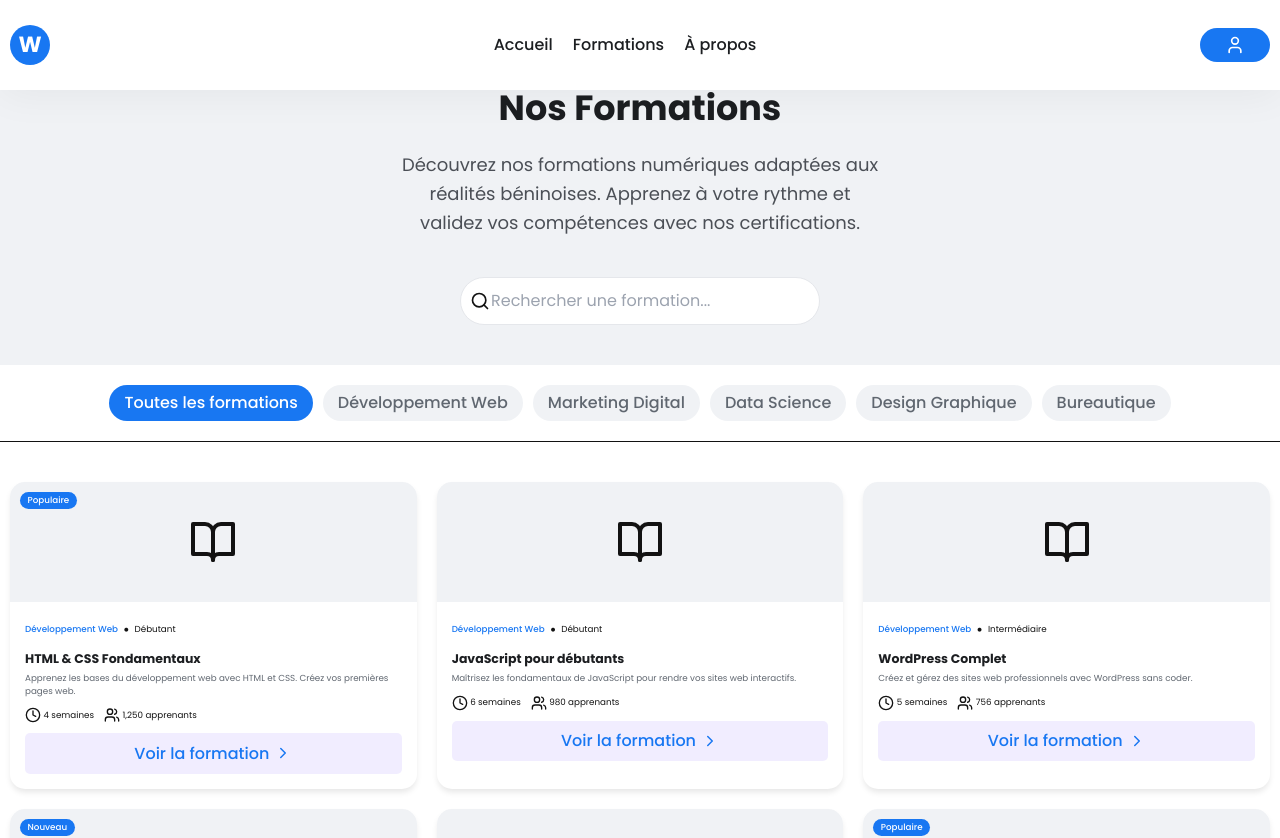
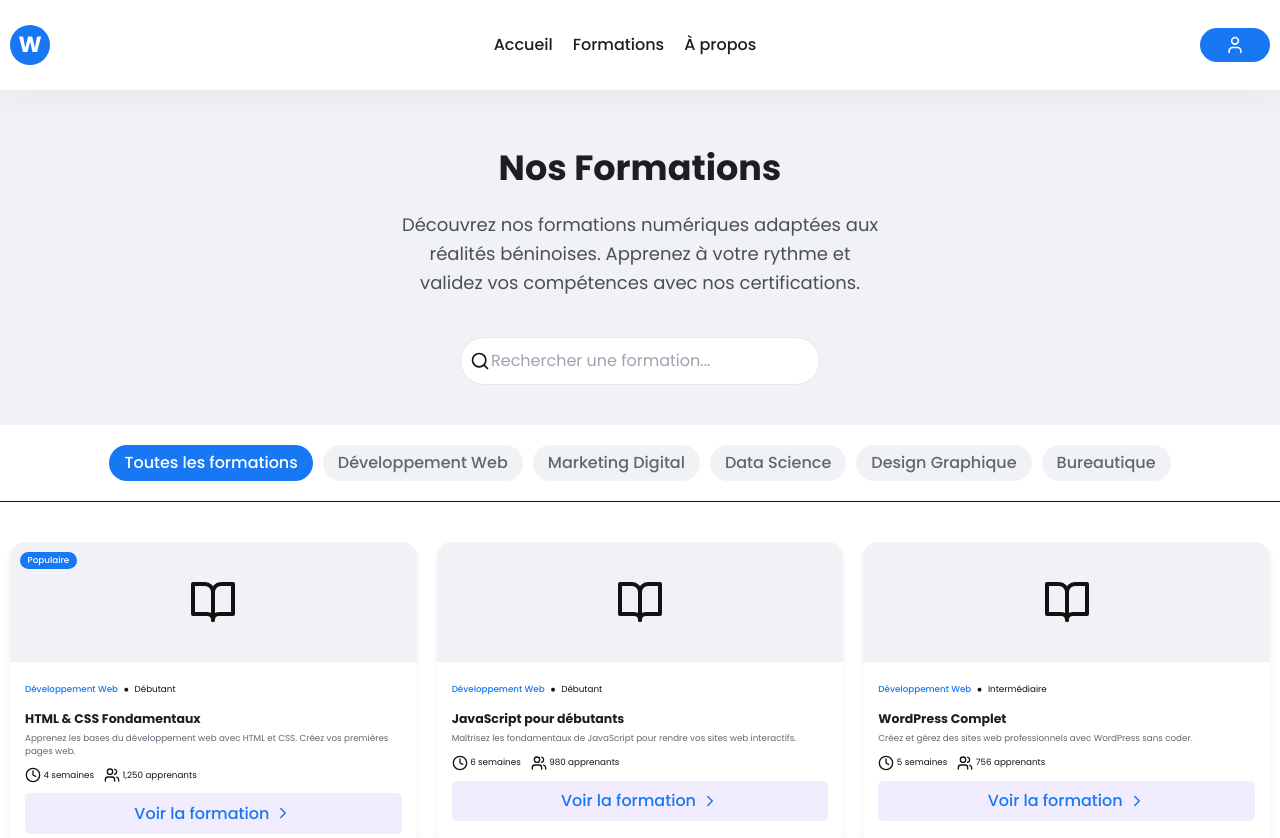
Before and after one commit to VOGLOSSOU/win-academy-fronend-app, a Next.js app: page /formations in a window 1280 px wide. Shown: the top 838 px of the page. Built offline with nearby package versions, Linux system fonts and the light colour scheme.

Commit message:
ajout des pages formations et a propos

```diff
--- a/src/app/a-propos/page.tsx
+++ b/src/app/a-propos/page.tsx
@@ -47,7 +47,7 @@ export default function AProposPage() {
       <Navigation />
       <main className="min-h-screen">
         {/* Hero Section */}
-        <section className="pt-32 pb-16 bg-light">
+        <section className="pt-56 pb-16 bg-light">
           <div className="container mx-auto px-4">
             <div className="text-center max-w-3xl mx-auto">
               <h1 className="section-title-main mb-6">À propos de Win Academy</h1>
--- a/src/app/formations/page.tsx
+++ b/src/app/formations/page.tsx
@@ -134,7 +134,7 @@ export default function FormationsPage() {
       <Navigation />
       <main className="min-h-screen">
         {/* Hero Section */}
-        <section className="pt-32 pb-16 bg-light">
+        <section className="pt-56 pb-16 bg-light">
           <div className="container mx-auto px-4">
             <div className="text-center max-w-3xl mx-auto">
               <h1 className="section-title-main mb-6">Nos Formations</h1>
--- a/src/app/globals.css
+++ b/src/app/globals.css
@@ -55,6 +55,15 @@
   }
   .pt-32 {
     padding-top: 8rem;
+  }
+  .pt-40 {
+    padding-top: 10rem;
+  }
+  .pt-48 {
+    padding-top: 12rem;
+  }
+  .pt-56 {
+    padding-top: 14rem;
   }
   .pb-16 {
     padding-bottom: 4rem;
```
